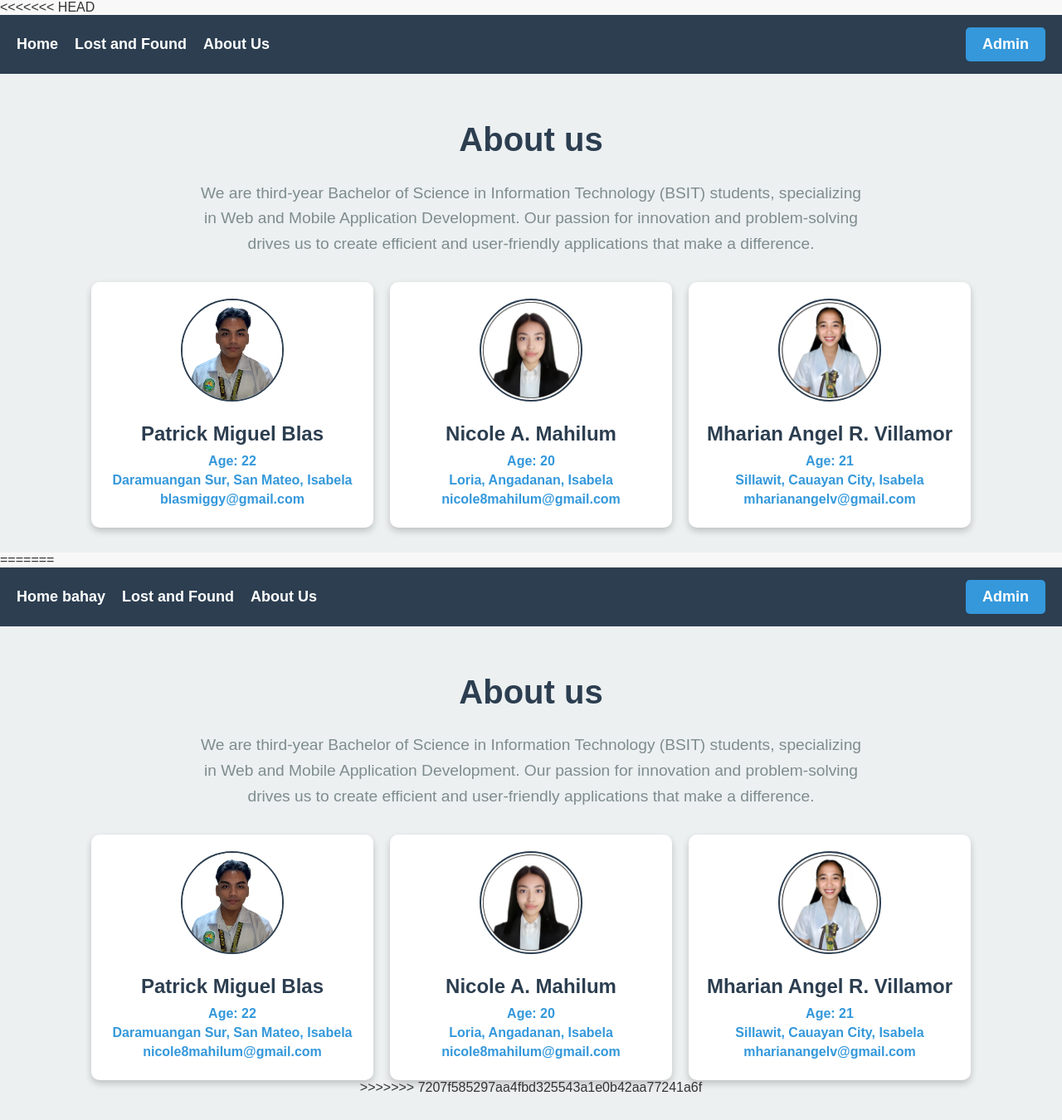
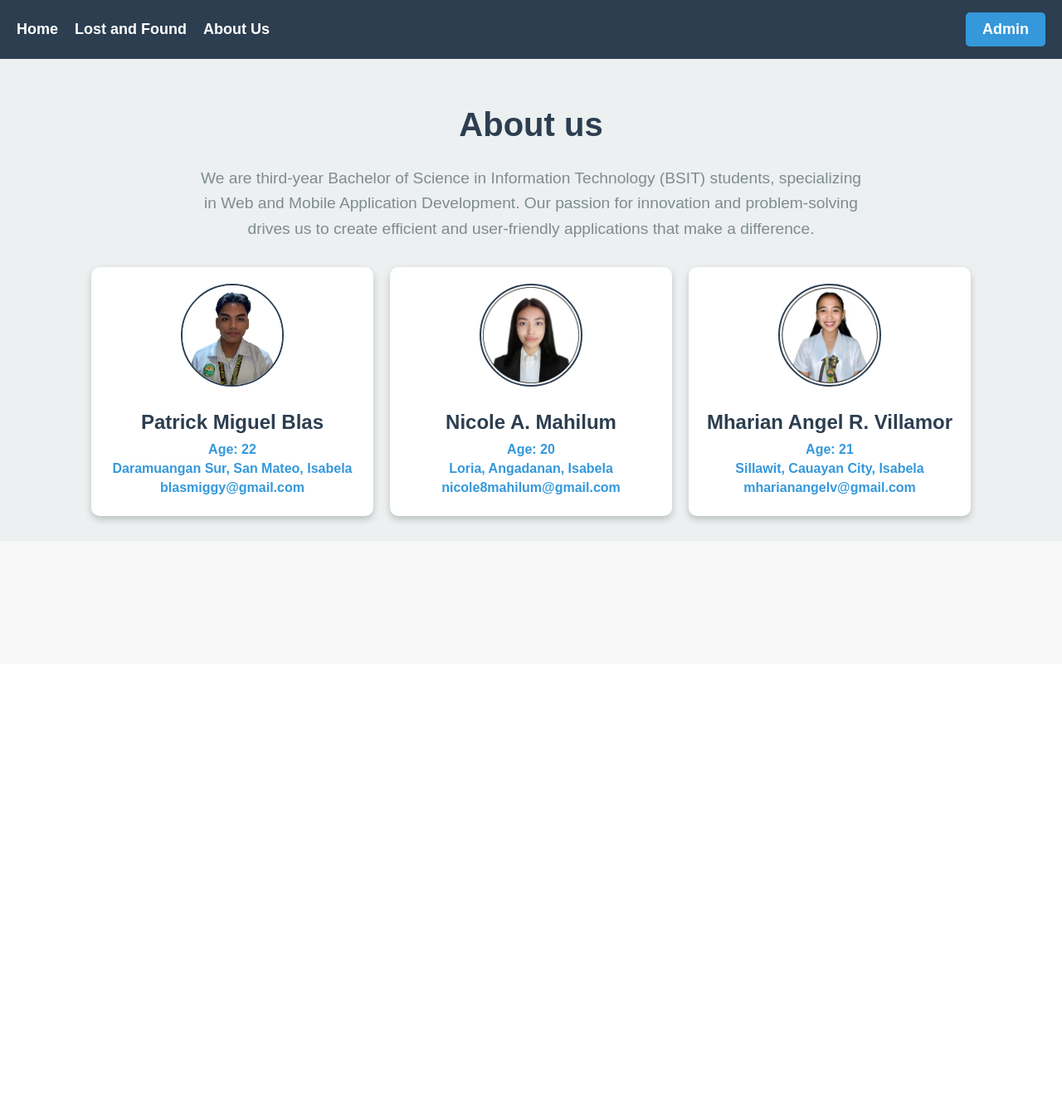
Before and after one commit to nikukuu/laf2025, a Flask app: page /about_us in a window 1280 px wide. Shown: the whole page at 83% size. After the commit the page ends 652 px from the top, so only its background shows below. Run offline with Flask 3, Linux system fonts and the light colour scheme.

Commit message:
Update about_us.html

```diff
--- a/templates/about_us.html
+++ b/templates/about_us.html
@@ -1,4 +1,3 @@
-<<<<<<< HEAD
 <!DOCTYPE html>
 <html lang="en">
 <head>
@@ -59,68 +58,4 @@
             </div>
         </div>
     </body>
-=======
-<!DOCTYPE html>
-<html lang="en">
-<head>
-    <link rel="stylesheet" href="/static/css/home.css">
-    <link rel="stylesheet" href="/static/css/about_us.css">
-    <meta charset="UTF-8">
-    <meta name="viewport" content="width=device-width, initial-scale=1.0">
-    <title>About Us</title>
-</head>
-<body>
-    <header>
-        <nav class="navbar">
-            <ul>
-                <li><a href="/">Home bahay</a></li>
-                <li><a href="{{ url_for('items.items') }}">Lost and Found</a></li>
-                <li><a href="{{ url_for('about_us')}}">About Us</a></li>
-            </ul>
-            <a href="{{ url_for('admin.admin_login')}}" class="login-button">Admin</a>
-        </nav>
-    </header>
-
-    <div class="image-section">
-        <h1>About us </h1>
-
-        <p>
-            We are third-year Bachelor of Science in Information Technology (BSIT) students,
-            specializing in Web and Mobile Application Development. Our passion for innovation and problem-solving
-            drives us to create efficient and user-friendly applications that make a difference.
-        </p>
-
-
-       <div class="cards">
-            <div class="card container">
-                <img src="/static/images/CMiggy.png" alt="">
-
-                <h3>Patrick Miguel Blas</h3>
-                <h5>Age: 22</h5>
-                <h5>Daramuangan Sur, San Mateo, Isabela</h5>
-                <a href="blasmiggy@gmail.com"><h5>nicole8mahilum@gmail.com</h5></a>
-            </div>
-
-        <div class="cards">
-            <div class="card container">
-                <img src="/static/images/nicole.png" alt="">
-
-                <h3>Nicole A. Mahilum</h3>
-                <h5>Age: 20</h5>
-                <h5>Loria, Angadanan, Isabela</h5>
-                <a href="mailto:nicole8mahilum@gmail.com"><h5>nicole8mahilum@gmail.com</h5></a>
-            </div>
-
-            <div class="card container">
-                <img src="/static/images/mharian.png" alt="">
-
-                <h3>Mharian Angel R. Villamor</h3>
-                <h5>Age: 21</h5>
-                <h5>Sillawit, Cauayan City, Isabela</h5>
-                <a href="mailto:mharianangelv@gmail.com"><h5>mharianangelv@gmail.com</h5></a>
-            </div>
-        </div>
-    </div>
-</body>
->>>>>>> 7207f585297aa4fbd325543a1e0b42aa77241a6f
 </html>
```
Lines whose indentation alone changed are shown as unchanged.
